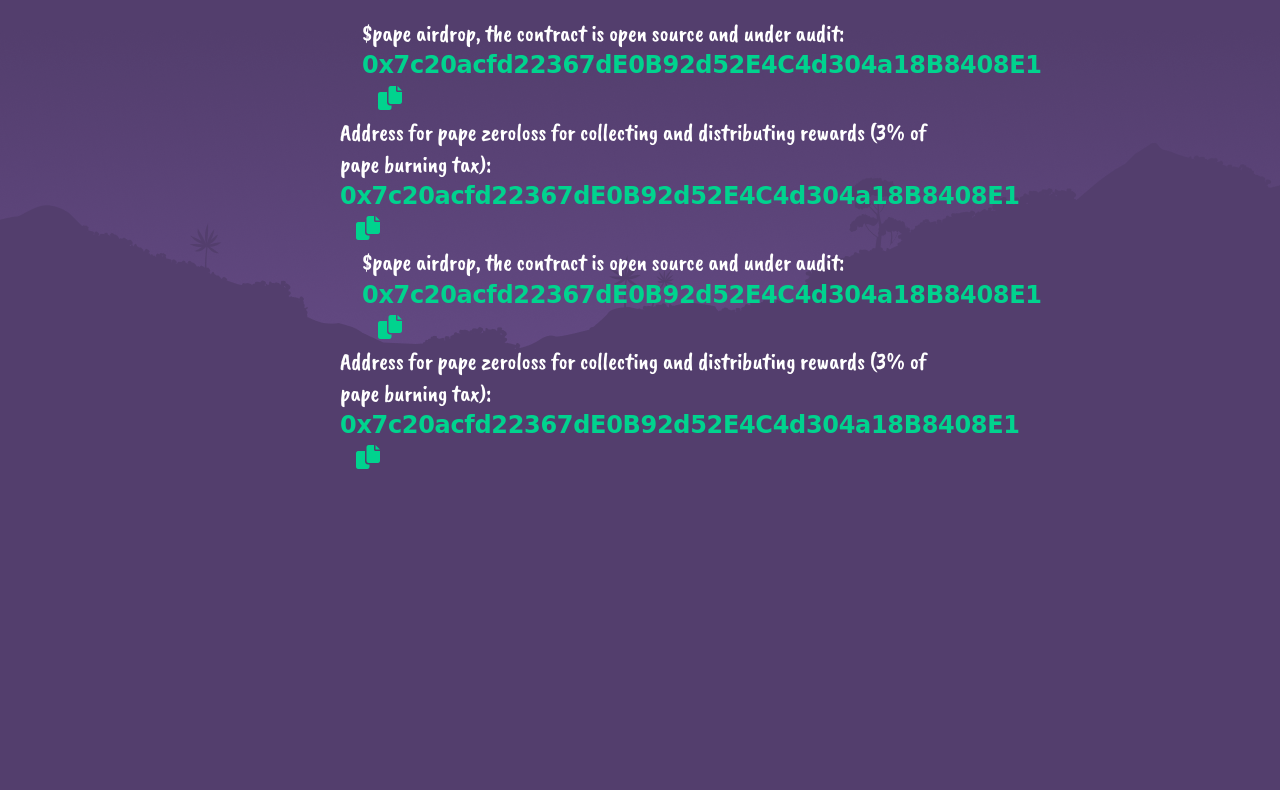
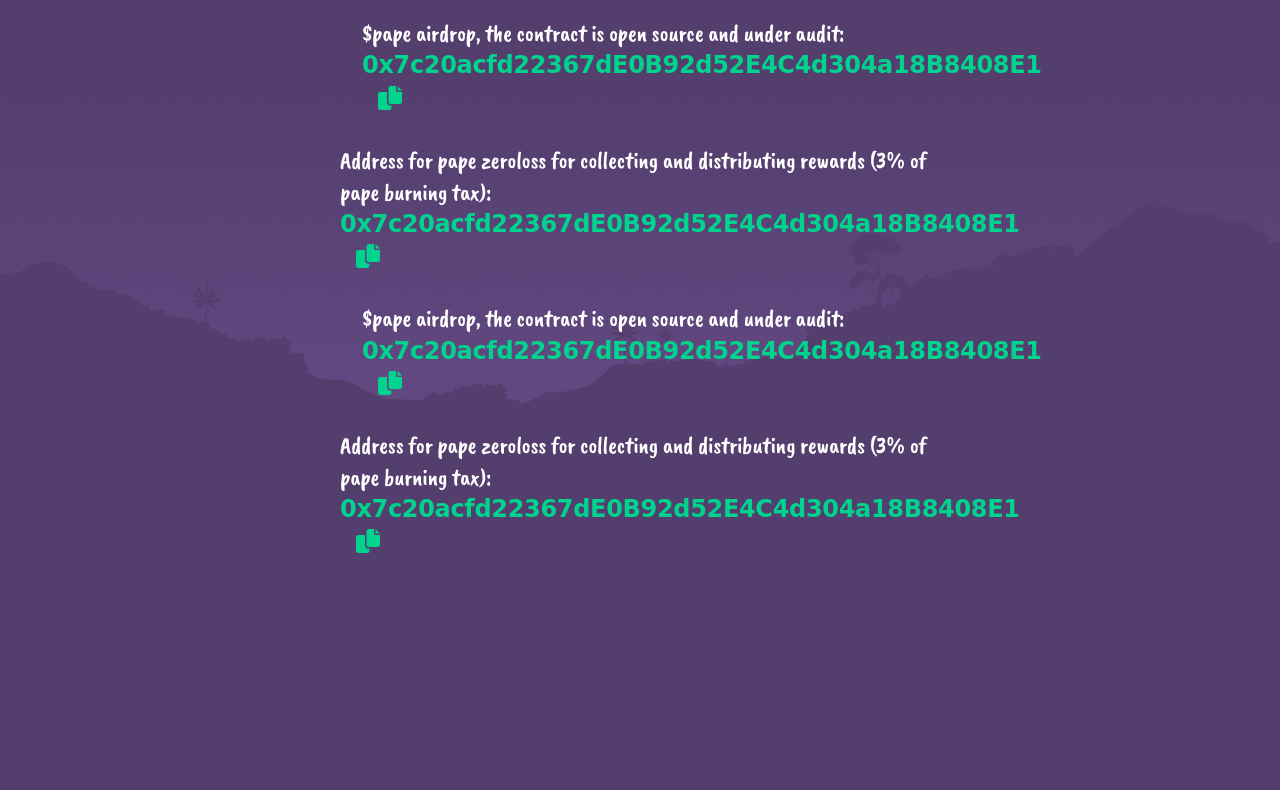
Before and after one commit to papapepememe/papapepememe.github.io, a website: page index.html in a window 1280 px wide. Shown: the part 4141-4931 px from the top of the page. Drawn offline with nearby package versions, Linux system fonts and the light colour scheme; a web font is replaced by a local one.

Commit message:
update home page

```diff
--- a/assets/scss/home.scss
+++ b/assets/scss/home.scss
@@ -237,6 +237,7 @@
 				text-align: left;
 			    width: 60%;
     			margin: 0 auto;
+    			margin-bottom: 28px;
 				span {
 					font-weight: bold;
 					color: #00D38E;
```
Also changed, not shown: assets/css/style.css, 1 other file.
